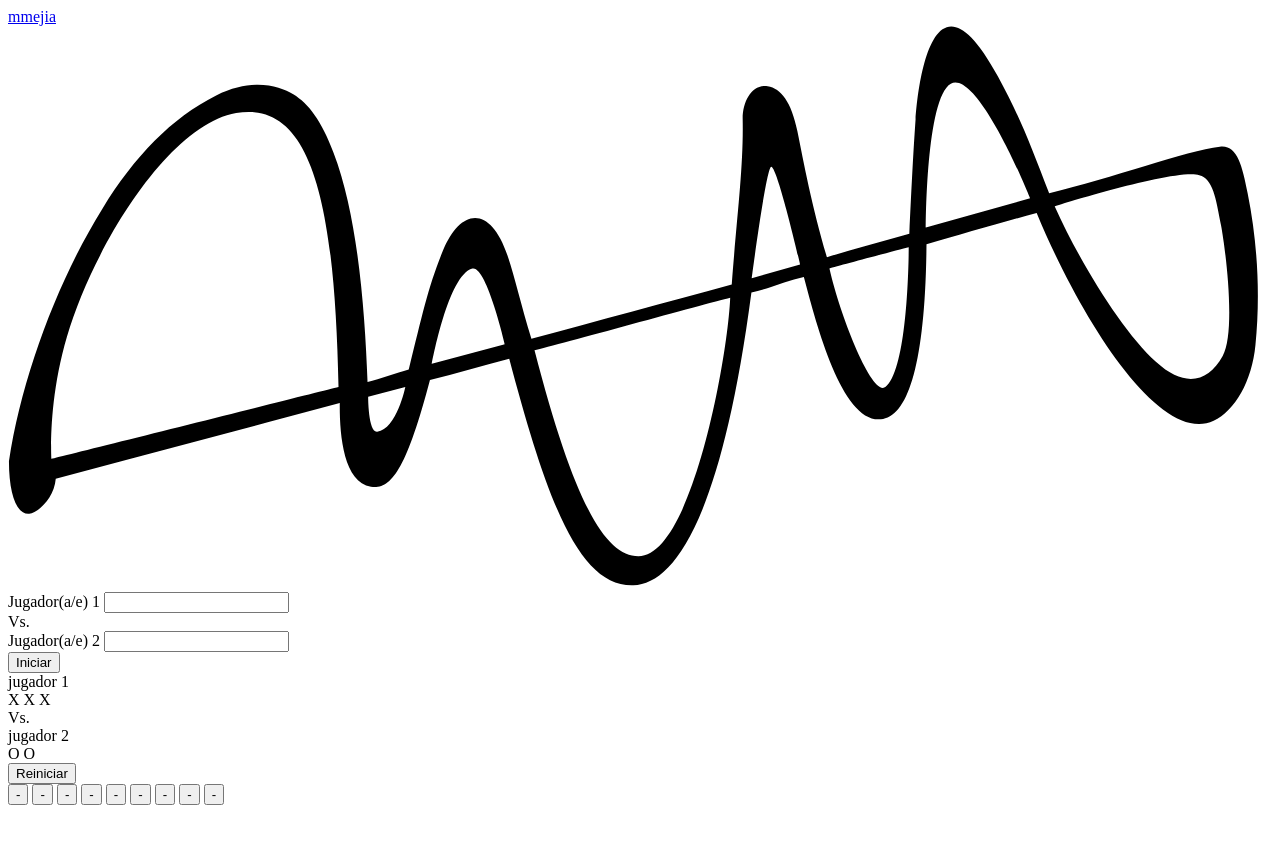
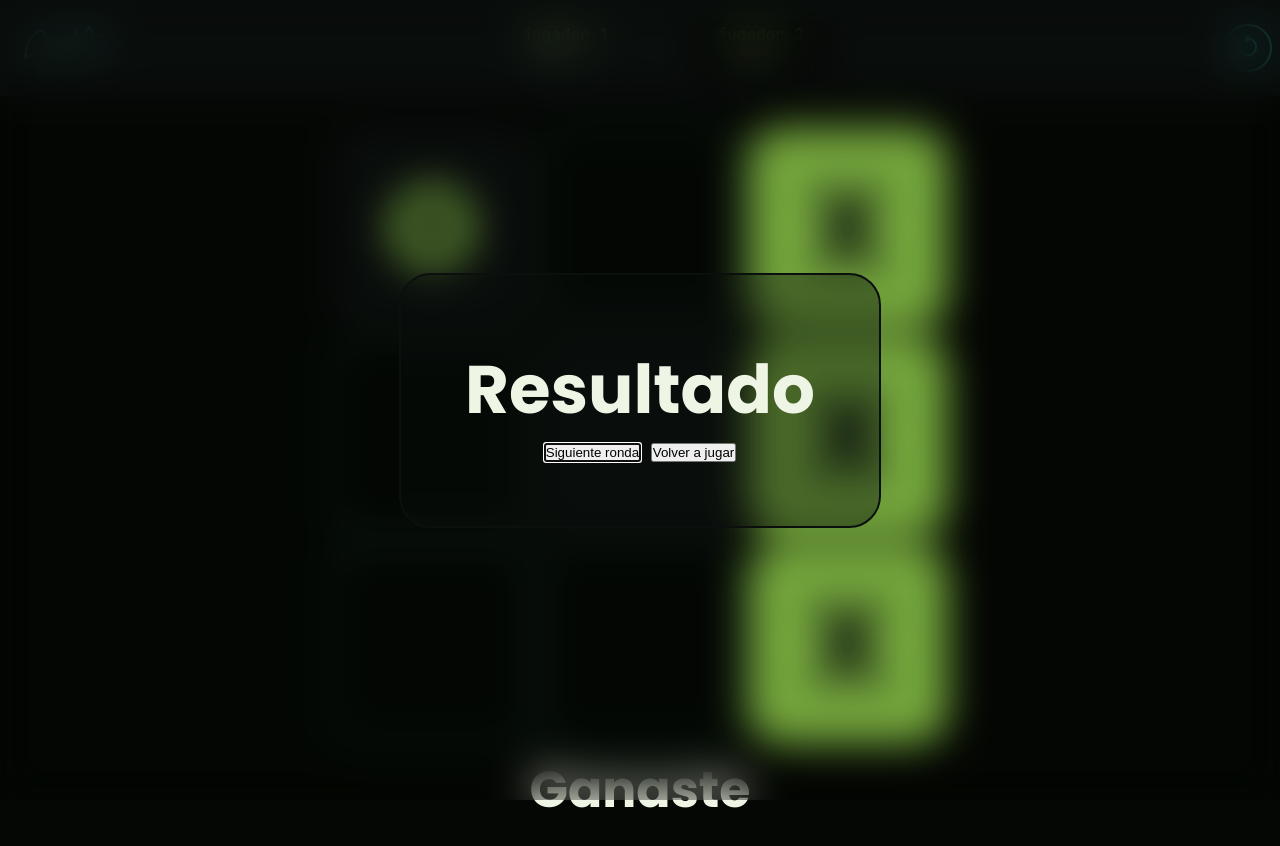
Before and after one commit to dothedada/triqui, a website: page index.html in a window 1280 px wide. Before the commit the page ends 813 px from the top, so only its background shows below. Drawn offline with nearby package versions, Linux system fonts and the light colour scheme.

Commit message:
Incorpora los estilos base del juego

```diff
--- a/index.html
+++ b/index.html
@@ -6,13 +6,15 @@
     <title>TRIQUI - Tres en línea</title>
     <link rel="stylesheet" href="styles.css">
     <script src="main.js" defer></script>
+    <link rel="stylesheet" href="https://fonts.googleapis.com/css2?family=Material+Symbols+Rounded:opsz,wght,FILL,GRAD@20,700,1,0" />
 </head>
 <body>
     <header class="header">
-        <div class="logo">
+        <div>
             <a href="https://mmejia.com" target="_blank">
                 <span id="mmejia-logo" class="sr-only">mmejia</span>
                 <svg
+                    class="logo"
                     viewBox="0 0 405 180"
                     role="img"
                     aria-labelledby="mmejia-logo">
@@ -24,47 +26,71 @@
             </a>
         </div>
 
-        <form class="formulario">
+        <form class="formulario hidden">
             <div class="formulario__jugador">
-                <label for="player1" class="jugador__label">Jugador(a/e) 1</label>
+                <label for="player1" class="jugador__nombre">Jugador(a/e) 1</label>
                 <input type="text"
-                    id="player1" class="jugador__input">
+                    id="player1" class="jugador__input" placeholder="nombre">
             </div>
             <div class="versus">Vs.</div>
             <div class="formulario__jugador">
-                <label for="player2" class="jugador__label">Jugador(a/e) 2</label>
+                <label for="player2" class="jugador__nombre">Jugador(a/e) 2</label>
                 <input type="text"
-                    id="player2" class="jugador__input">
+                    id="player2" class="jugador__input" placeholder="nombre">
             </div>
-            <button id="start" type="button">Iniciar</button>
+            <button type="button">
+                <span class="sr-only">Iniciar</span>
+                <span class="material-symbols-rounded">play_arrow</span>
+            </button>
         </form>
 
-        <div class="jugadores">
+        <div class="jugadores ">
             <div class="jugador">
                 <div class="jugador__nombre">jugador 1</div>
-                <div class="jugador__victorias">X X X</div>
+                <div>
+                    <span class="marca__victorias">X</span>
+                    <span class="marca__actual">X X</span>
+                </div>
             </div>
             <div class="versus">Vs.</div>
-            <div class="jugador">
+            <div class="jugador jugador__turno">
                 <div class="jugador__nombre">jugador 2</div>
-                <div class="jugador__victorias">O O</div>
+                <div>
+                    <span class="marca__victorias">O O</span>
+                    <span class="marca__actual">O</span>
+                </div>
             </div>
         </div>
 
-        <button id="restart" type="button">Reiniciar</button>
+        <button type="button">
+            <span class="sr-only">Reiniciar</span>
+            <span class="material-symbols-rounded">replay</span>
+        </button>
     </header>
 
-    <main class="tile">
-        <button class="tile" type="button">-</button>
-        <button class="tile" type="button">-</button>
-        <button class="tile" type="button">-</button>
-        <button class="tile" type="button">-</button>
-        <button class="tile" type="button">-</button>
-        <button class="tile" type="button">-</button>
-        <button class="tile" type="button">-</button>
-        <button class="tile" type="button">-</button>
-        <button class="tile" type="button">-</button>
+    <main class="board">
+        <button class="tile" type="button" disabled>O</button>
+        <button class="tile tile--x" type="button">O</button>
+        <button class="tile tile--ganadora" type="button" disabled>X</button>
+        <button class="tile tile--o" type="button">O</button>
+        <button class="tile" type="button" disabled></button>
+        <button class="tile tile--ganadora" type="button" disabled>X</button>
+        <button class="tile" type="button"></button>
+        <button class="tile" type="button">X</button>
+        <button class="tile tile--ganadora" type="button" disabled>X</button>
+        <h2 class="estado">Ganaste</h2>
     </main>
+    <dialog id="finPartida">
+        <h1>Resultado</h1>
+        <button id="reiniciaJuego">Siguiente ronda</button>
+        <button id="reiniciaJuego">Volver a jugar</button>
+    </dialog>
+
+    <script>
+        const modal = document.getElementById('finPartida')
+        const abrirModal = document.getElementById('reiniciaJuego')
+        modal.showModal()
+    </script>
 
 </body>
 </html>
--- a/styles.css
+++ b/styles.css
@@ -0,0 +1,205 @@
+@import url('https://fonts.googleapis.com/css?family=Poppins:700|JetBrains%20Mono:400');
+:root {
+    --text: hsl(83, 44%, 93%);
+    --background: hsl(105, 40%, 2%);
+    --background-menu: hsl(163, 17%, 5%);
+    --background-menu-alpha: hsl(163 17% 5% / 0.4);
+    --primary: hsl(88, 47%, 50%);
+    --secondary: hsl(163, 47%, 29%);
+    --accent: hsl(185, 76%, 46%);
+
+    --font-h: 'Poppins', sans-serif;
+    --font-p: 'JetBrains Mono', monospace;
+}
+*:not(dialog) {
+    margin: 0;
+    padding: 0;
+}
+
+html {
+    font-size: 100%;
+}
+body {
+    font-family: var(--font-p);
+    font-weight: 400;
+    background-color: var(--background);
+    color: var(--text);
+}
+h1,
+h2 {
+    font-family: var(--font-h);
+    font-weight: 700;
+}
+h1 {
+    font-size: 4.210rem;
+}
+h2 {
+    font-size: 3.158rem;
+    grid-column: 1 / -1;
+    text-align: center;
+}
+
+.header {
+    padding: 1.2rem .5rem 1.2rem 1.5rem;
+    display: flex;
+    flex-wrap: wrap;
+    gap: 1rem;
+    min-height: 3.6rem;
+    justify-content: space-between;
+    align-items: center;
+    background-color: var(--background-menu);
+}
+.logo {
+    height: 2.4rem;
+    fill: var(--secondary);
+}
+.formulario {
+    display: flex;
+    flex-wrap: wrap;
+    gap: 1rem;
+    align-items: center;
+}
+.formulario__jugador {
+    display: flex;
+    flex-direction: column;
+    align-items: center;
+}
+.jugador__nombre {
+    color: var(--primary);
+}
+.jugador__input {
+    appearance: none;
+    border: none;
+    padding: 0.2rem 1rem;
+    margin: 0.4rem 0;
+    text-align: center;
+    font: var(--font-p);
+    font-size: 1rem;
+    border-radius: 0.5rem;
+    background-color: var(--accent);
+    color: var(--background);
+    transition: outline-offset 0.2s ease-out;
+
+}
+.jugador__input:focus-visible {
+    outline: solid 2px var(--accent);
+    outline-offset: 3px;
+}
+.versus {
+    color: var(--secondary);
+}
+button {
+    cursor: pointer;
+}
+.header button {
+    width: 3rem;
+    height: 3rem;
+    margin: 0 0 0 0.5rem;
+    border: solid 2px var(--secondary);
+    color: var(--accent);
+    border-radius: 50%;
+    background: none;
+    font-size: 2rem;
+    transition: background 0.1s ease-out,
+        outline-offset 0.1s ease-out;
+}
+.header button:hover,
+.header button:focus-visible {
+    border: none;
+    background-color: var(--accent);
+    color: var(--background);
+    outline: solid 2px var(--accent);
+    outline-offset: 3px;
+
+}
+.jugadores {
+    display: flex;
+    align-items: center;
+    gap: 1rem;
+    text-align: center;
+}
+.jugador {
+    position: relative;
+    padding: 0.2rem 1.5rem;
+}
+.jugador > div {
+    height: 1.5rem;
+}
+.jugador__turno {
+    background-color: var(--background);
+    /* border: solid 1px var(--primary); */
+    border-radius: 0.5rem;
+}
+.marca__actual {
+    opacity: 0.3;
+}
+
+.board {
+    padding: 2rem;
+    display: grid;
+    grid-template-columns: repeat(3, clamp(100px, 30%, 200px));
+    grid-template-rows: repeat(4, auto);
+    place-content: center;
+    gap: 0.5rem;
+}
+.tile {
+    aspect-ratio: 1;
+    background-color: var(--background);
+    border: solid 2px var(--secondary);
+    border-radius: 2rem;
+    font-family: var(--font-h);
+    font-size: 7rem;
+    color: var(--background);
+    transition: background-color .4s ease,
+        color 0.1s ease-out,
+        border 0.1s ease-in-out,
+        border-radius 0.3s ease-in-out;
+}
+.tile:hover,
+.tile:focus-visible {
+    background-color: var(--accent);
+    border-color: var(--accent);
+    outline: solid 4px var(--background);
+    color: var(--background);
+    outline-offset: -8px;
+    border-radius: 50%;
+}
+.tile:disabled {
+    border: none;
+    background-color: var(--background-menu);
+    color: var(--primary);
+    cursor: unset;
+    outline: none;
+    border-radius: 2rem;
+}
+.tile--ganadora:disabled {
+    border: none;
+    background-color: var(--primary);
+    color: var(--background-menu);
+}
+
+::backdrop {
+    backdrop-filter: blur(20px);
+}
+#finPartida {
+    text-align: center;
+    padding: 4rem;
+    background-color: var(--background-menu-alpha);
+    border: solid 2px var(--background-menu);
+    border-radius: 2rem;
+    color: var(--text);
+}
+
+
+.sr-only:not(:focus):not(:active) {
+    clip: rect(0 0 0 0);
+    clip-path: inset(50%);
+    height: 1px;
+    overflow: hidden;
+    position: absolute;
+    white-space: nowrap;
+    width: 1px;
+}
+.hidden {
+    display: none;
+}
```
